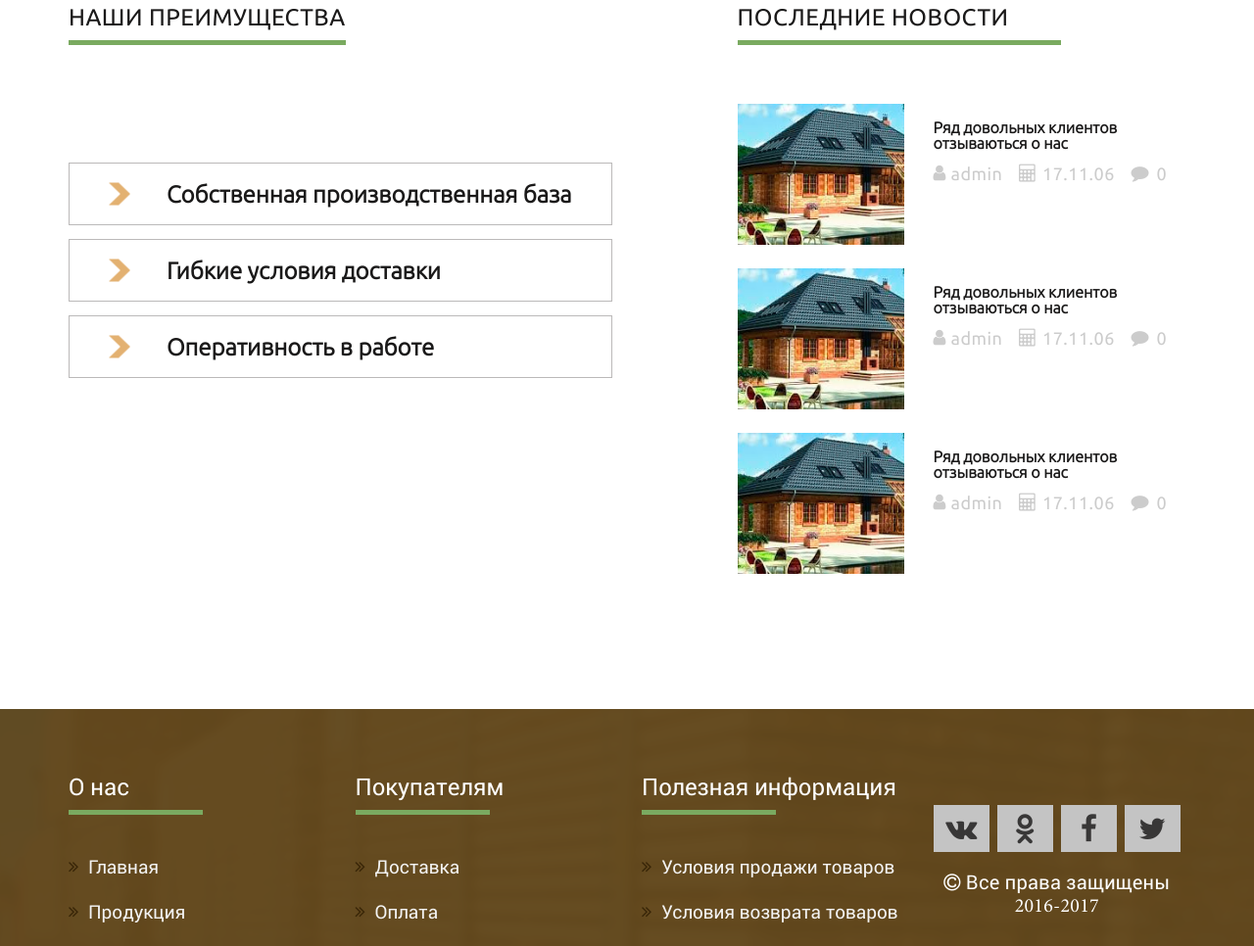
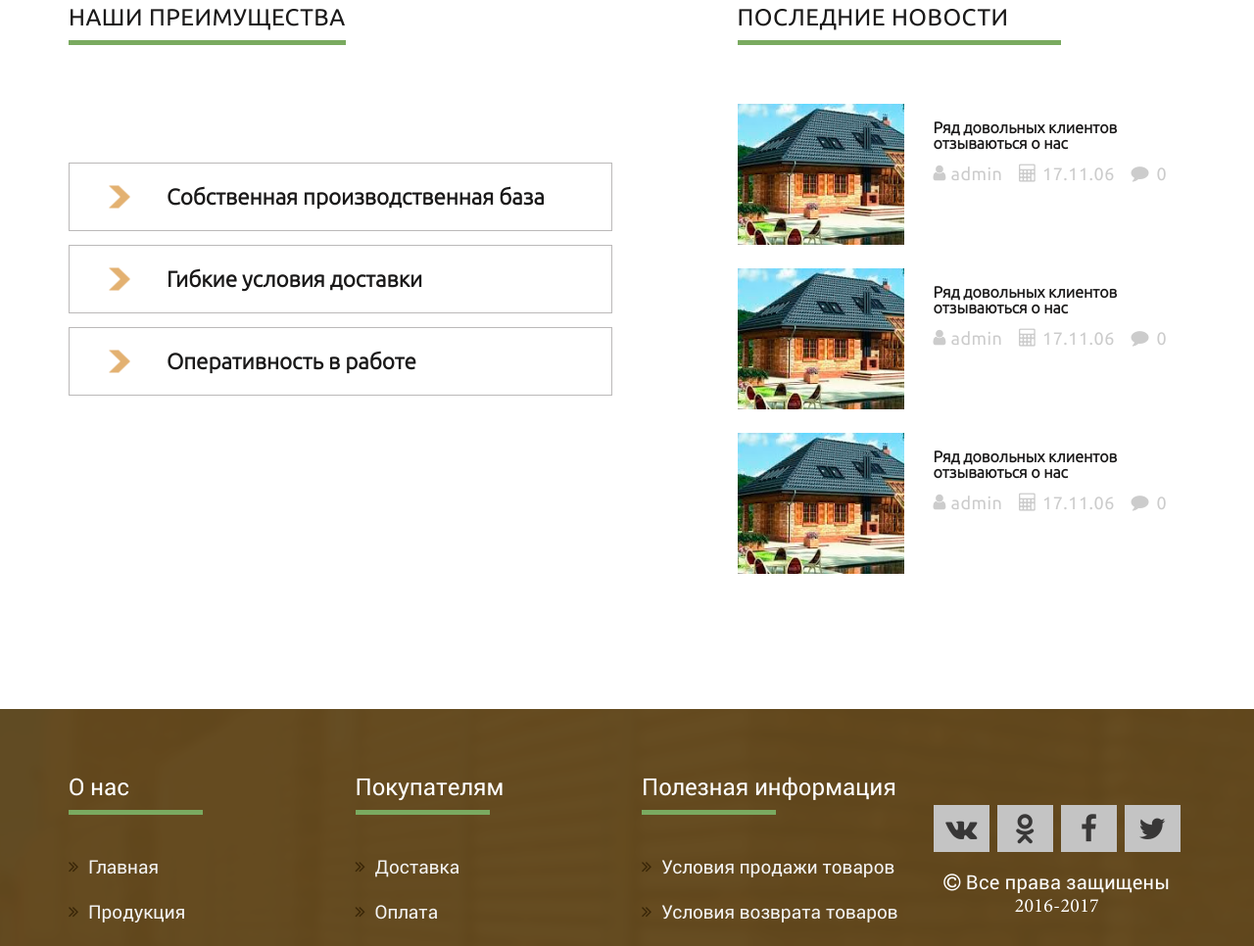
Before and after one commit to YuryKoropenko/ev.dosci.ru, a website: page app/home.html in a window 1280 px wide. Shown: the part 3048-4014 px from the top of the page at 98% size. Drawn offline with Linux system fonts and the light colour scheme.

Commit message:
commit 12

```diff
--- a/sass/main.sass
+++ b/sass/main.sass
@@ -403,12 +403,13 @@ body
 				border: 1px solid #bbb9b9
 				display: block
 				width: 100%
-				height: 64px
-				line-height: 64px
+				min-height: 64px
+				line-height: 1.25
+				padding: 20px 0
 				font-family: "UbuntuLight", sans-serif
 				font-weight: bold
 				color: #1a1919 !important
-				font-size: em(24px)
+				font-size: 1.4em
 				padding-left: 99px
 				position: relative
 				margin-top: 14px
@@ -435,7 +436,7 @@ body
 					content: ''
 					position: absolute
 					width: 82px
-					height: 62px
+					height: 100%
 					background-color: #8e621c
 					left: 0
 					top: 0px
--- a/sass/media.sass
+++ b/sass/media.sass
@@ -30,6 +30,8 @@
 @media only screen and (max-width : 991px)
 	body
 		font-size: 0.6em
+	.advantages__left-accordion-link
+		padding-top: 23px
 	.logo
 		text-align: center
 		margin-bottom: 0
```
Also changed, not shown: app/css/main.css, app/css/media.css.
